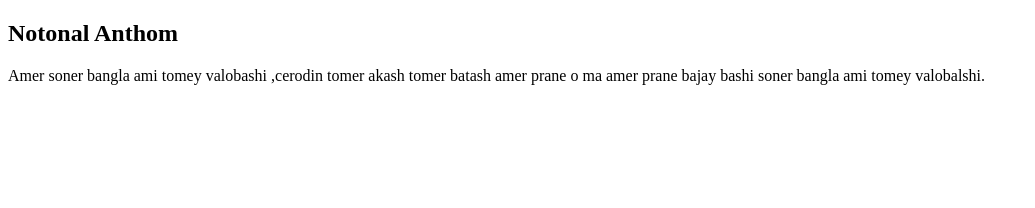
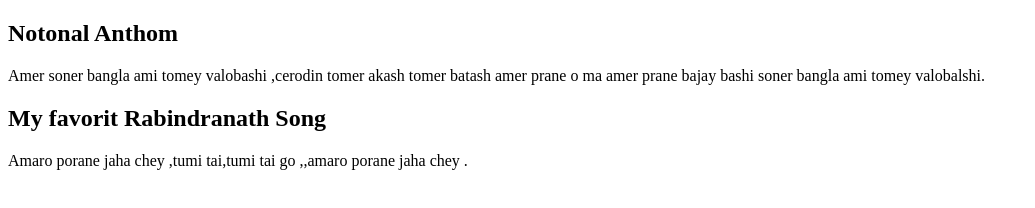
Before and after one commit to RB-Rathin/My-first-repo, a plain HTML site: page index.html in a window 1280 px wide. Shown: the whole page, without its empty margins (0-1035 px from the left). Drawn offline with Linux system fonts and the light colour scheme.

Commit message:
Favorit song

```diff
--- a/index.html
+++ b/index.html
@@ -9,5 +9,7 @@
 <body>
     <h2>Notonal Anthom</h2>
     <p>Amer soner bangla ami tomey valobashi ,cerodin tomer akash tomer batash amer prane o ma amer prane bajay bashi soner bangla ami tomey valobalshi.</p>
+    <h2>My favorit Rabindranath Song</h2>
+    <p>Amaro porane jaha chey ,tumi tai,tumi tai go ,,amaro porane jaha chey .</p>
 </body>
 </html>
```
